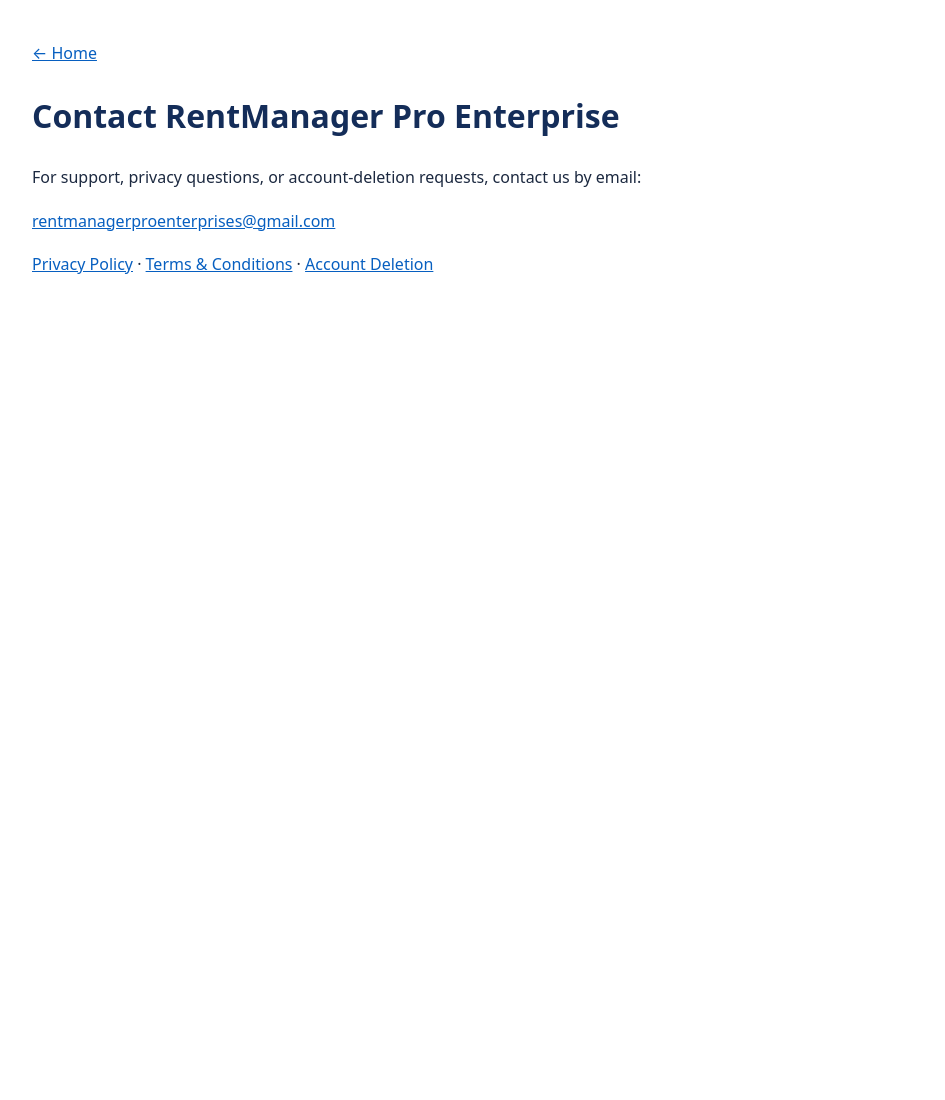
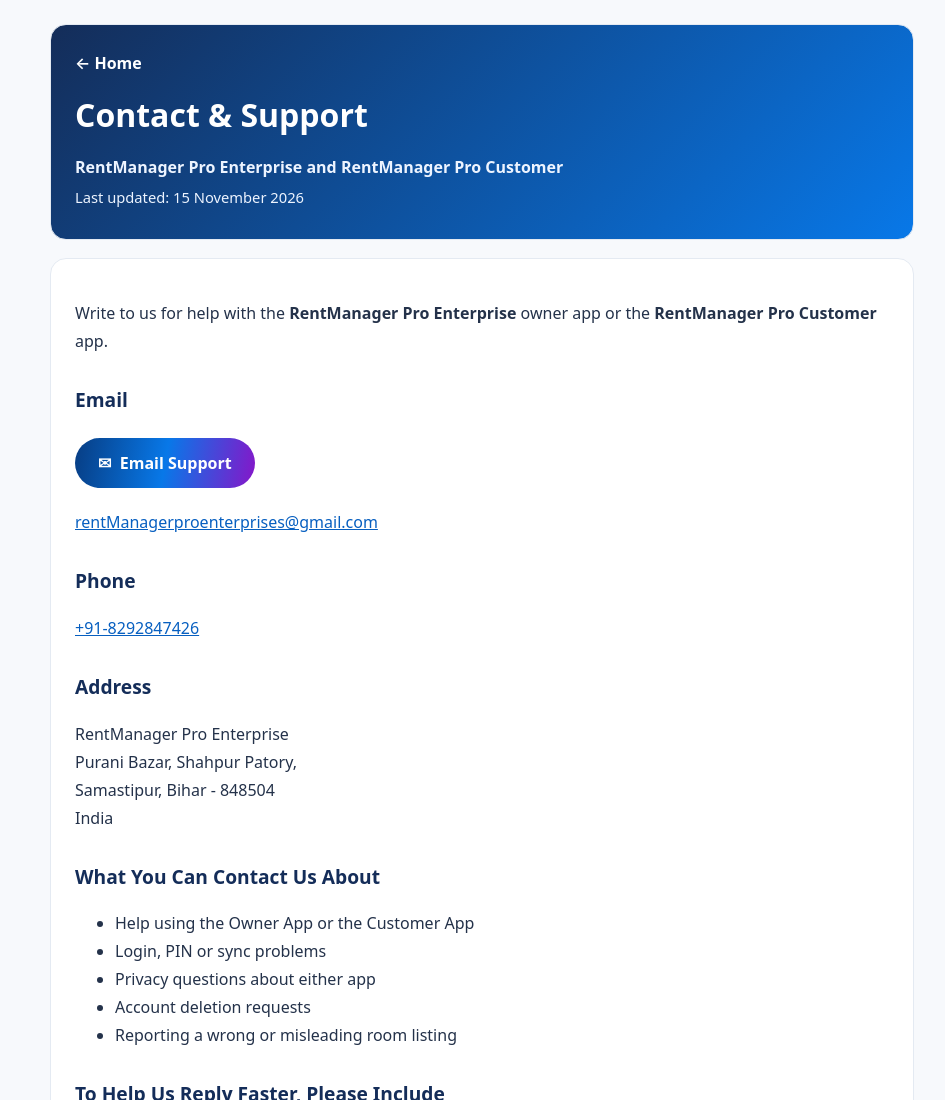
Before and after one commit to abhyas8862/rentmanager-pro-website, a plain HTML site: page contact.html in a window 1280 px wide. Shown: the top 1100 px of the page, without its empty margins (158-1103 px from the left). Before the commit the page ends 800 px from the top, so only its background shows below. Drawn offline with Linux system fonts and the light colour scheme.

Commit message:
Update contact.html

```diff
--- a/contact.html
+++ b/contact.html
@@ -1,4 +1,87 @@
 <!doctype html>
-<html lang="en"><head><meta charset="utf-8"><meta name="viewport" content="width=device-width, initial-scale=1"><title>Contact | RentManager Pro Enterprise</title>
-<style>body{font-family:system-ui,-apple-system,Segoe UI,Roboto,Arial,sans-serif;line-height:1.7;color:#1c2940;max-width:900px;margin:auto;padding:24px 18px}h1{color:#142D59}a{color:#075fc0}</style></head><body>
-<p><a href="index.html">← Home</a></p><h1>Contact RentManager Pro Enterprise</h1><p>For support, privacy questions, or account-deletion requests, contact us by email:</p><p><a href="mailto:rentmanagerproenterprises@gmail.com">rentmanagerproenterprises@gmail.com</a></p><p><a href="privacy-policy.html">Privacy Policy</a> · <a href="terms-and-conditions.html">Terms &amp; Conditions</a> · <a href="account-deletion.html">Account Deletion</a></p></body></html>
+<html lang="en">
+<head>
+  <meta charset="utf-8">
+  <meta name="viewport" content="width=device-width, initial-scale=1">
+  <meta name="description" content="Contact and support for the RentManager Pro Enterprise owner app and the RentManager Pro Customer app.">
+  <meta name="theme-color" content="#142D59">
+  <title>Contact &amp; Support | RentManager Pro Enterprise</title>
+  <style>
+    *{box-sizing:border-box}
+    body{font-family:system-ui,-apple-system,"Segoe UI",Roboto,Arial,sans-serif;line-height:1.75;color:#24324a;max-width:900px;margin:0 auto;padding:24px 18px;background:#f7f9fc}
+    header,.content{background:#fff;border:1px solid #e4eaf2;border-radius:16px;padding:24px;margin-bottom:18px}
+    header{background:linear-gradient(135deg,#142D59,#0878E8);color:#fff}
+    header h1{color:#fff;margin:10px 0}
+    header p{margin:4px 0;color:#edf4ff}
+    h2{color:#142D59;margin-top:28px;font-size:1.2rem}
+    a{color:#075fc0;overflow-wrap:anywhere}
+    .back{color:#fff;text-decoration:none;font-weight:600}
+    .updated{font-size:.92rem}
+    .note{background:#fff8e1;border:1px solid #e8c964;border-radius:8px;padding:10px 14px}
+    .mail{display:inline-block;margin:6px 0 4px;padding:11px 23px;border-radius:30px;color:#fff;background:linear-gradient(100deg,#073D83,#0878E8,#8616C9);text-decoration:none;font-weight:800}
+    footer{font-size:.92rem;text-align:center;padding:12px}
+    @media(max-width:600px){body{padding:12px}.content,header{padding:18px}}
+  </style>
+</head>
+<body>
+  <header>
+    <a class="back" href="index.html">← Home</a>
+    <h1>Contact &amp; Support</h1>
+    <p><strong>RentManager Pro Enterprise and RentManager Pro Customer</strong></p>
+    <p class="updated">Last updated: 15 November 2026</p>
+  </header>
+  <main class="content">
+
+<p>Write to us for help with the <strong>RentManager Pro Enterprise</strong> owner app or the <strong>RentManager Pro Customer</strong> app.</p>
+
+<h2>Email</h2>
+<p><a class="mail" href="mailto:rentManagerproenterprises@gmail.com">✉ &nbsp;Email Support</a></p>
+<p><a href="mailto:rentManagerproenterprises@gmail.com">rentManagerproenterprises@gmail.com</a></p>
+
+<h2>Phone</h2>
+<p><a href="tel:+918292847426">+91-8292847426</a></p>
+
+<h2>Address</h2>
+<p>RentManager Pro Enterprise<br>
+Purani Bazar, Shahpur Patory,<br>
+Samastipur, Bihar - 848504<br>
+India</p>
+
+<h2>What You Can Contact Us About</h2>
+<ul>
+<li>Help using the Owner App or the Customer App</li>
+<li>Login, PIN or sync problems</li>
+<li>Privacy questions about either app</li>
+<li>Account deletion requests</li>
+<li>Reporting a wrong or misleading room listing</li>
+</ul>
+
+<h2>To Help Us Reply Faster, Please Include</h2>
+<ul>
+<li>Which app you use: Owner App or Customer App</li>
+<li>The email address linked to your account</li>
+<li>A short description of the problem, and a screenshot if you can</li>
+<li>Your phone model and Android version</li>
+</ul>
+<p class="note">Please do not send your app PIN or passwords by email. We will never ask for them.</p>
+
+<h2>Account Deletion</h2>
+<p>You can delete your account inside either app, or email us from your registered email address. See the <a href="account-deletion.html">Account Deletion page</a> for the steps.</p>
+
+<h2>Disputes Between Owners and Customers</h2>
+<p>Rent, deposits, bills and complaints are matters between the property owner and the customer. Please contact the owner or tenant directly about them. We can help with problems in the Apps themselves.</p>
+
+<h2>Policies</h2>
+<p><a href="privacy-policy.html">Owner App Privacy Policy</a> · <a href="customer-privacy-policy.html">Customer App Privacy Policy</a> · <a href="terms-and-conditions.html">Terms &amp; Conditions</a></p>
+
+  </main>
+  <footer>
+    <a href="index.html">Home</a> ·
+    <a href="privacy-policy.html">Owner App Privacy Policy</a> ·
+    <a href="customer-privacy-policy.html">Customer App Privacy Policy</a> ·
+    <a href="terms-and-conditions.html">Terms &amp; Conditions</a> ·
+    <a href="account-deletion.html">Account Deletion</a>
+    <p>© 2026 RentManager Pro Enterprise</p>
+  </footer>
+</body>
+</html>
```
